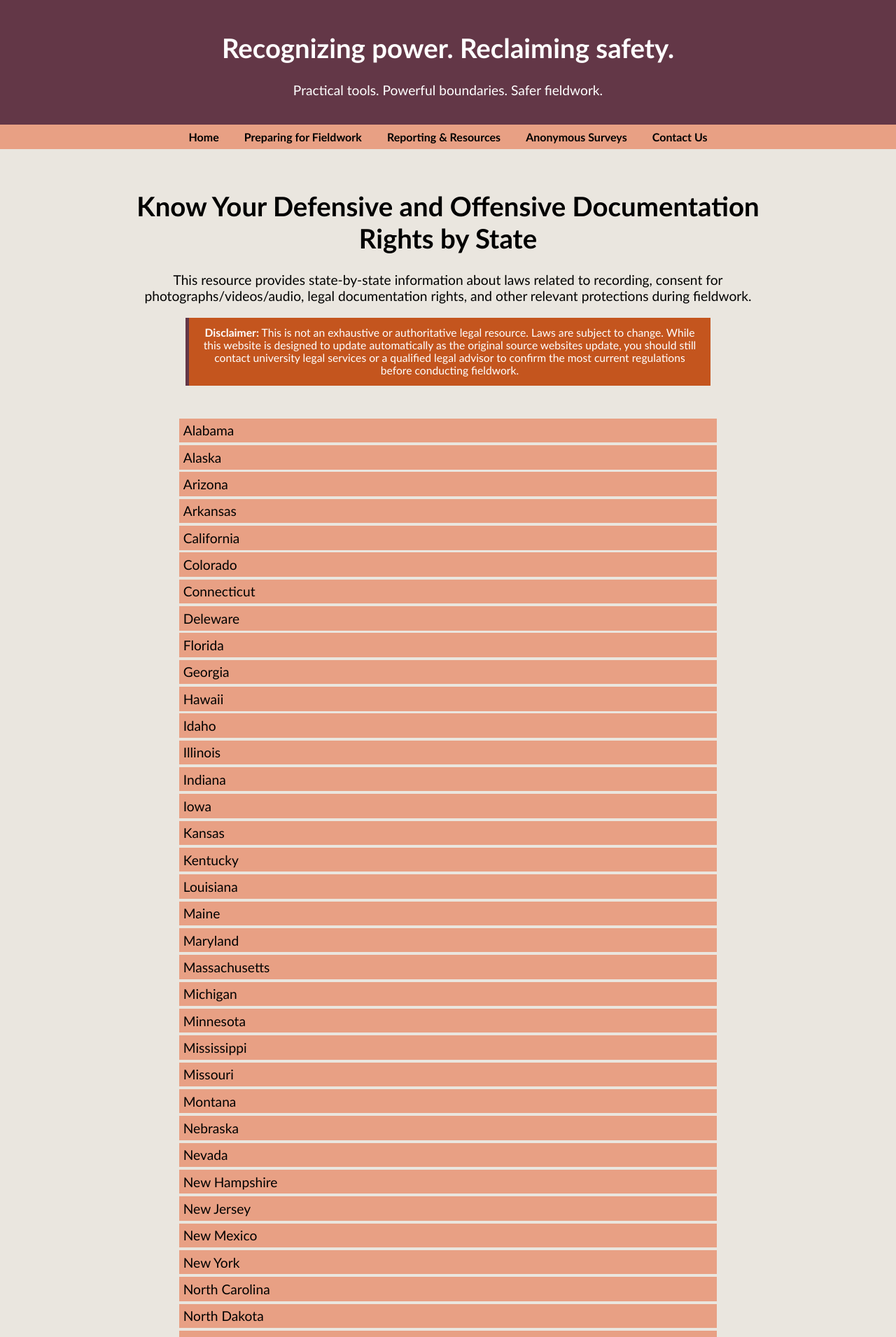
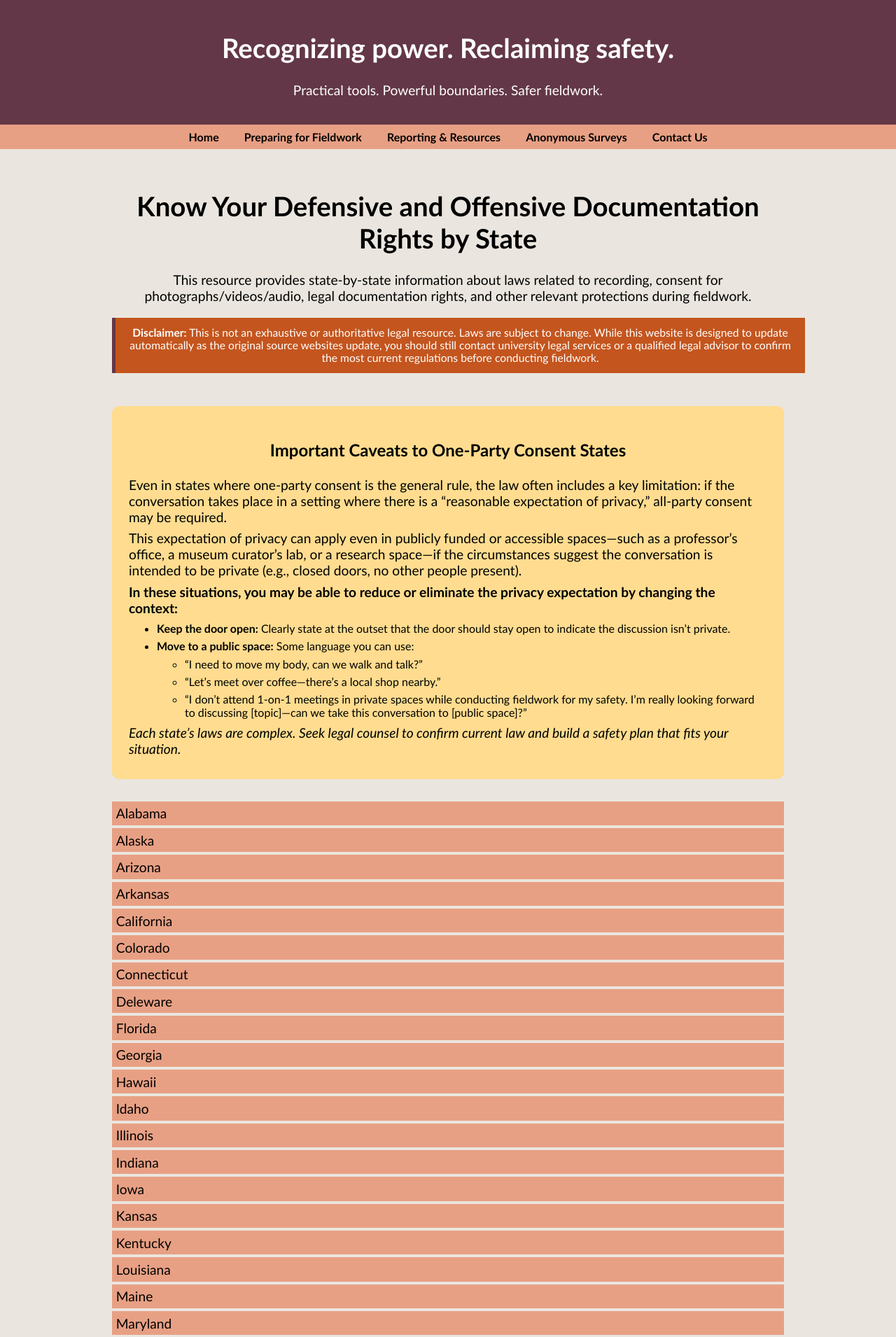
Before and after one commit to AnthroSafetyWarrior/GoldenTrowelProject, a Jekyll site: the page built from _pages/statelaw.html, in a window 1280 px wide. Shown: the top 1910 px of the page at 70% size. Built offline with Jekyll 4.4.1, drawn with Linux system fonts in a browser that asks for light colours.

Commit message:
updating pages

```diff
--- a/_pages/statelaw.html
+++ b/_pages/statelaw.html
@@ -11,7 +11,7 @@ permalink: /statelaw.html
   cursor: pointer;
   padding: 0.3em;
   margin-top: 0.2em;
-  width: 80%;
+  width: 100%;
   border: none;
   text-align: left;
   outline: none;
@@ -22,6 +22,29 @@ permalink: /statelaw.html
   margin-right: auto;
   font-family: Calibri, sans-serif;
   font-size: 1.2em;
+}
+
+/* One-Party Caveat callout box */
+.oneparty-caveat {
+  background-color: #ffdc8f;
+  padding: 1.5em;
+  margin: 2em auto;
+  max-width: 100%;
+  text-align: center;       /* centers the heading */
+  border-radius: 10px;
+}
+
+/* Make paragraph/list text readable (left aligned) inside the box */
+.oneparty-caveat p,
+.oneparty-caveat ul,
+.oneparty-caveat li {
+  text-align: left;
+  margin: 0.4em 0;
+}
+
+/* Slightly narrower on phones */
+@media (max-width: 700px) {
+  .oneparty-caveat { max-width: 95%; }
 }
 
 
@@ -35,7 +58,7 @@ permalink: /statelaw.html
   display: none;
   background-color: #e8a084;
   overflow: hidden;
-  width: 75%;
+  width: 100%;
   border-left: 3px solid #e8a084;
   border-right: 3px solid #e8a084;
   border-bottom: 8px solid #e8a084;
@@ -71,7 +94,7 @@ permalink: /statelaw.html
   color: white;
   background-color: #c4551eff;
   padding: 0.8em;
-  width: 75%;
+  width: 100%;
   border-left: 5px solid #633747ff;
   margin-bottom: 3em;
   margin-left: auto;
@@ -87,6 +110,36 @@ permalink: /statelaw.html
 <div class="disclaimer">
   <strong>Disclaimer:</strong> This is not an exhaustive or authoritative legal resource. Laws are subject to change. While this website is designed to update automatically as the original source websites update, you should still contact university legal services or a qualified legal advisor to confirm the most current regulations before conducting fieldwork.
 </div>
+
+<div class="oneparty-caveat" role="region" aria-labelledby="opc-caveats-title">
+  <h3 id="opc-caveats-title">Important Caveats to One-Party Consent States</h3>
+  <p>
+    Even in states where one-party consent is the general rule, the law often includes a key limitation:
+    if the conversation takes place in a setting where there is a “reasonable expectation of privacy,”
+    all-party consent may be required.
+  </p>
+  <p>
+    This expectation of privacy can apply even in publicly funded or accessible spaces—such as a professor’s office,
+    a museum curator’s lab, or a research space—if the circumstances suggest the conversation is intended to be private
+    (e.g., closed doors, no other people present).
+  </p>
+  <p><strong>In these situations, you may be able to reduce or eliminate the privacy expectation by changing the context:</strong></p>
+  <ul>
+    <li><strong>Keep the door open:</strong> Clearly state at the outset that the door should stay open to indicate the discussion isn’t private.</li>
+    <li><strong>Move to a public space:</strong> Some language you can use:
+      <ul>
+        <li>“I need to move my body, can we walk and talk?”</li>
+        <li>“Let’s meet over coffee—there’s a local shop nearby.”</li>
+        <li>“I don’t attend 1-on-1 meetings in private spaces while conducting fieldwork for my safety. I’m really looking forward to discussing [topic]—can we take this conversation to [public space]?”</li>
+      </ul>
+    </li>
+  </ul>
+  <p><em>Each state’s laws are complex. Seek legal counsel to confirm current law and build a safety plan that fits your situation.</em></p>
+</div>
+
+
+
+
 
 
 <!-- Example accordion section for [Alabama] -->
```
